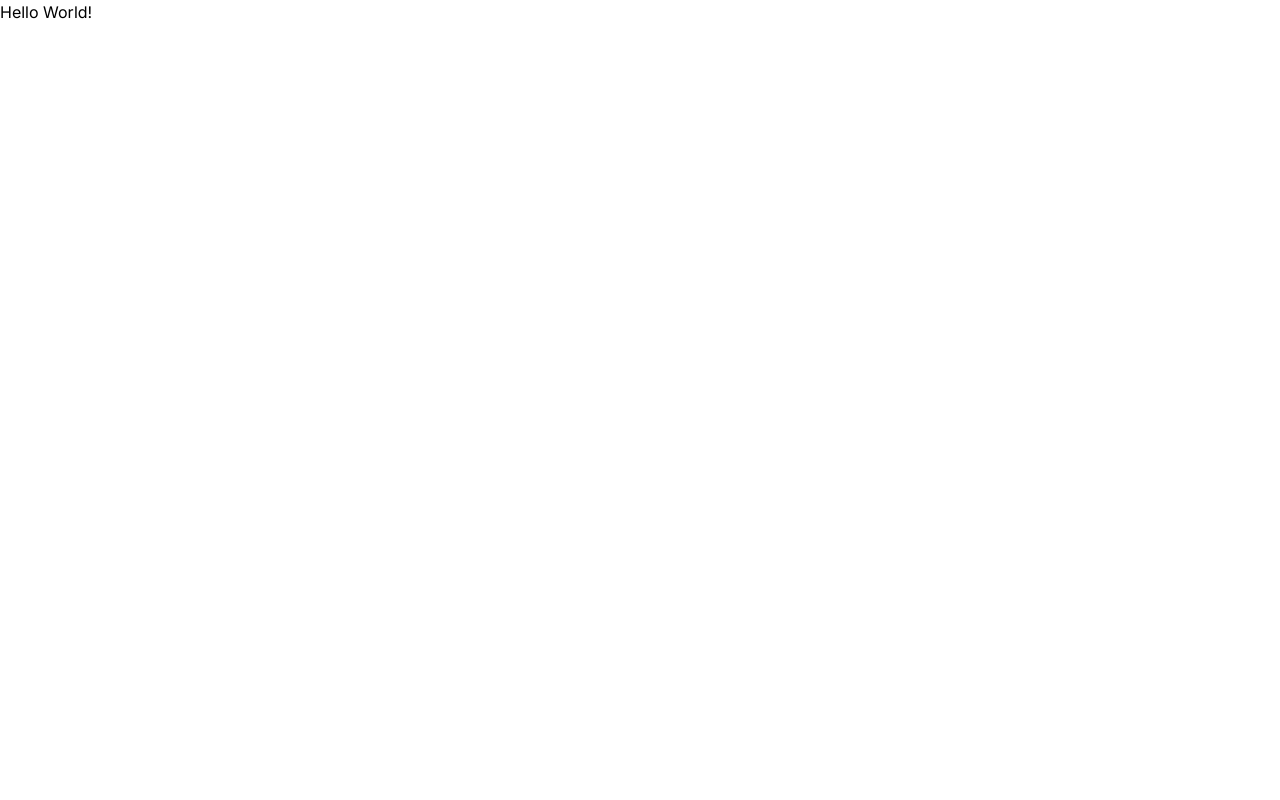
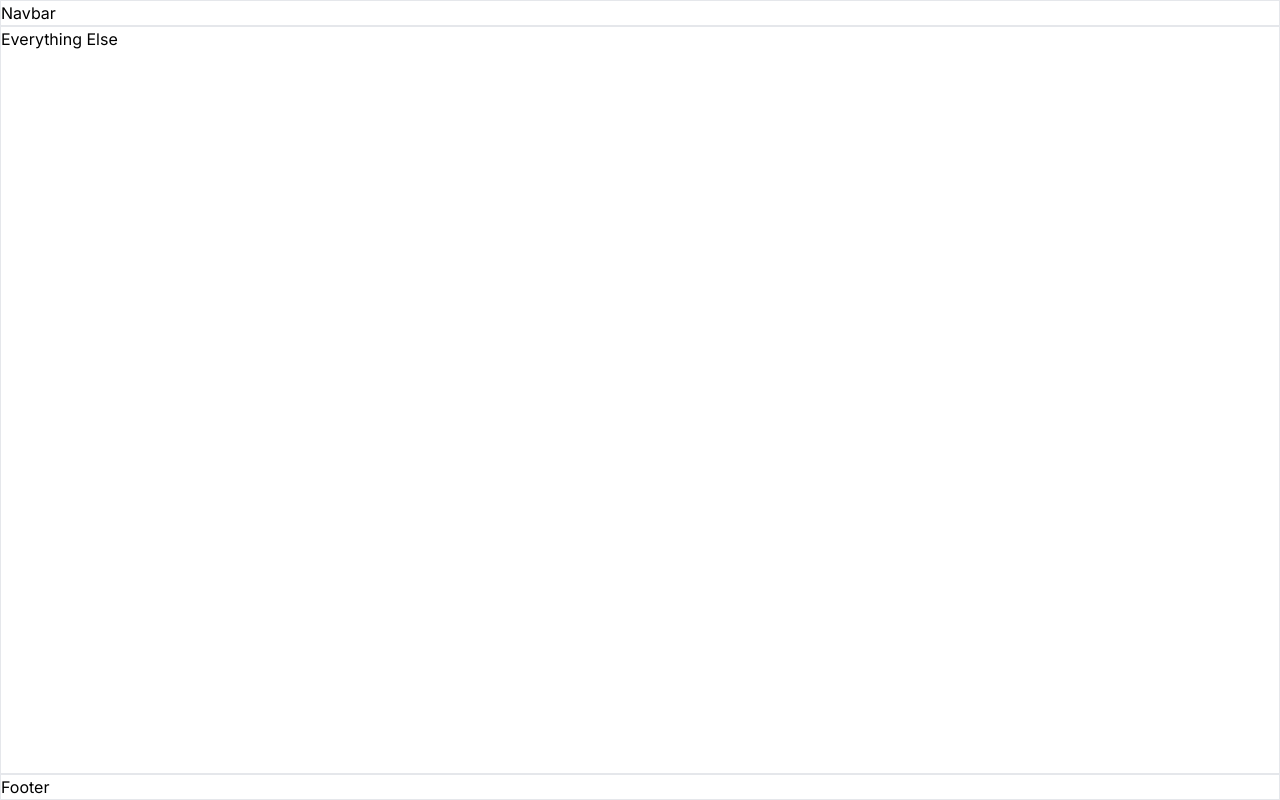
Before and after one commit to vedantgrover/VedantsPortfolio, a Next.js app: page / in a window 1280 px wide. Built offline with nearby package versions, Linux system fonts and the light colour scheme.

Commit message:
Sections off all the parts of the home screen

```diff
--- a/app/layout.tsx
+++ b/app/layout.tsx
@@ -6,7 +6,7 @@ import "./globals.css";
 const inter = Inter({subsets: ["latin"]});
 
 export const metadata: Metadata = {
-    title: "Create Next App",
+    title: "Home - Vedant's Portfolio",
     description: "Generated by create next app",
 };
 
--- a/app/page.tsx
+++ b/app/page.tsx
@@ -1,7 +1,9 @@
 export default function Home() {
     return (
-        <div>
-            Hello World!
+        <div className="h-screen flex flex-col justify-between">
+          <div className="border">Navbar</div>
+          <div className="border h-full">Everything Else</div>
+          <div className="border">Footer</div>
         </div>
     );
 }
```
